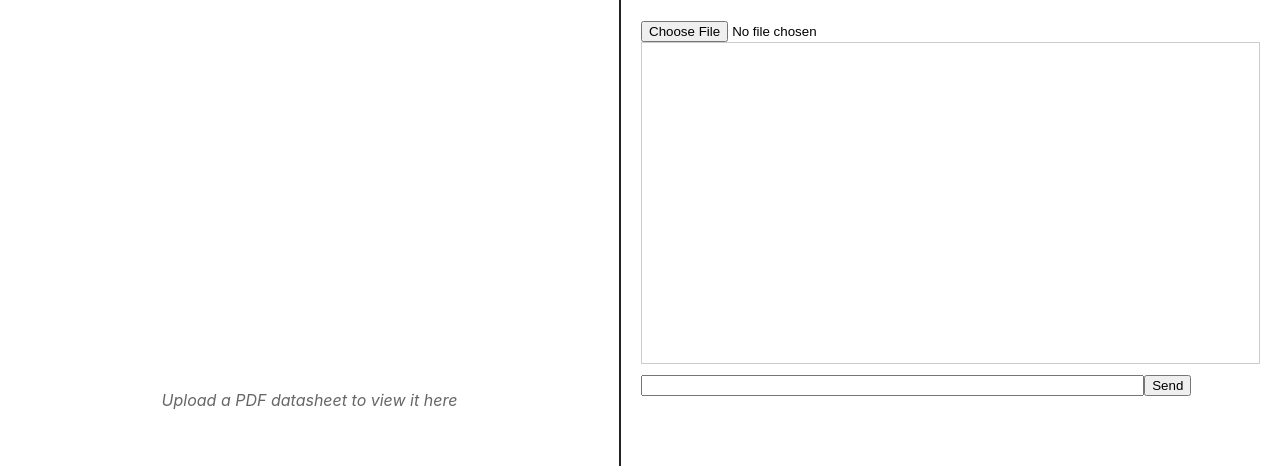
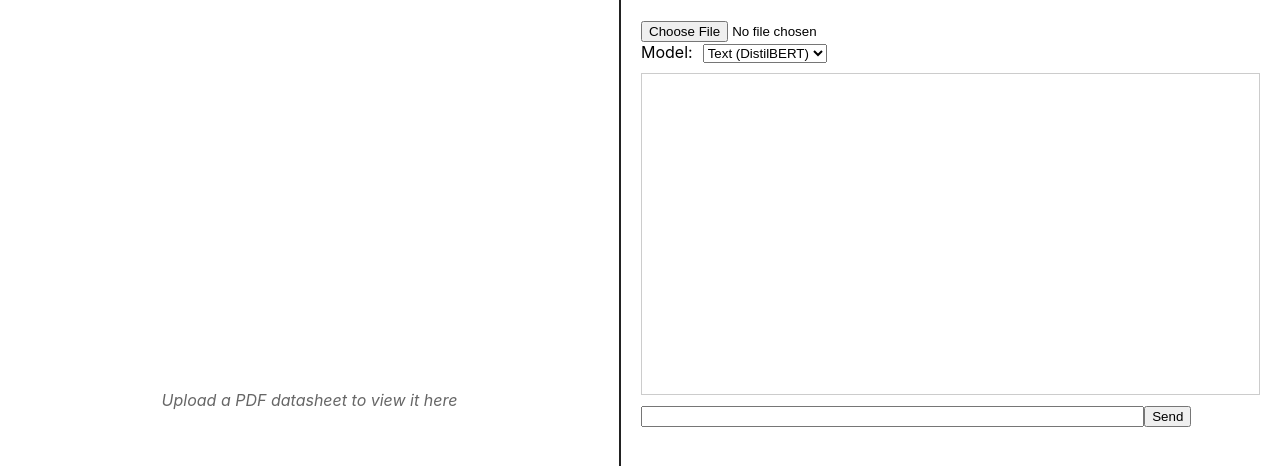
Before and after one commit to nicholaskgeorge/frontend, a React (Create React App) app: page / in a window 1280 px wide. Shown: the top 466 px of the page. Built offline with nearby package versions, Linux system fonts and the light colour scheme.

Commit message:
workig with llama but very slow

```diff
--- a/src/ChatWindow.jsx
+++ b/src/ChatWindow.jsx
@@ -1,20 +1,52 @@
-import React, { useState } from "react";
+import React from "react";
+import { useState } from "react";
 import axios from "axios";
 
 export default function ChatWindow() {
   const [input, setInput] = useState("");
   const [messages, setMessages] = useState([]);
+  // Selected model type
+  const [model, setModel] = useState("distilbert");
 
   const sendMessage = async () => {
     if (!input.trim()) return;
-    setMessages([...messages, { role: "user", text: input }]);
-    const res = await axios.post("http://localhost:8000/ask/", new URLSearchParams({ question: input }));
-    setMessages(msgs => [...msgs, { role: "bot", text: res.data.answer }]);
+    // Add user message
+    setMessages(prev => [...prev, { role: "user", text: input }]);
+    let botText = "";
+    try {
+      // Query backend with form encoding
+      const res = await axios.post(
+        "http://localhost:8000/ask/",
+        new URLSearchParams({ question: input, model }),
+        { headers: { 'Content-Type': 'application/x-www-form-urlencoded' } }
+      );
+      console.log("[ChatWindow] ask response", res);
+      botText = res.data.answer || "No answer found.";
+    } catch (error) {
+      console.error("[ChatWindow] Error during sendMessage:", error);
+      // If server returned an answer in error response, use it
+      if (error.response && error.response.data && error.response.data.answer) {
+        botText = error.response.data.answer;
+      } else {
+        botText = "Error contacting server.";
+      }
+    }
+    // Add bot response or error
+    setMessages(prev => [...prev, { role: "bot", text: botText }]);
     setInput("");
   };
 
   return (
     <div>
+      {/* Model selection dropdown */}
+      <div style={{ marginBottom: 10 }}>
+        <label style={{ marginRight: 10 }}>Model:</label>
+        <select value={model} onChange={e => setModel(e.target.value)}>
+          <option value="distilbert">Text (DistilBERT)</option>
+          <option value="llama">Text (LLaMA)</option>
+          <option value="visual">Visual QA</option>
+        </select>
+      </div>
       <div style={{ minHeight: 300, border: "1px solid #ccc", marginBottom: 10, padding: 10 }}>
         {messages.map((msg, i) => (
           <div key={i} style={{ color: msg.role === "user" ? "blue" : "green" }}>{msg.text}</div>
```
